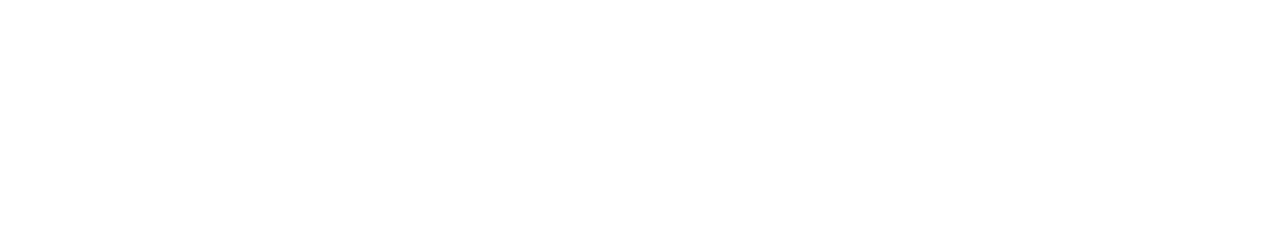
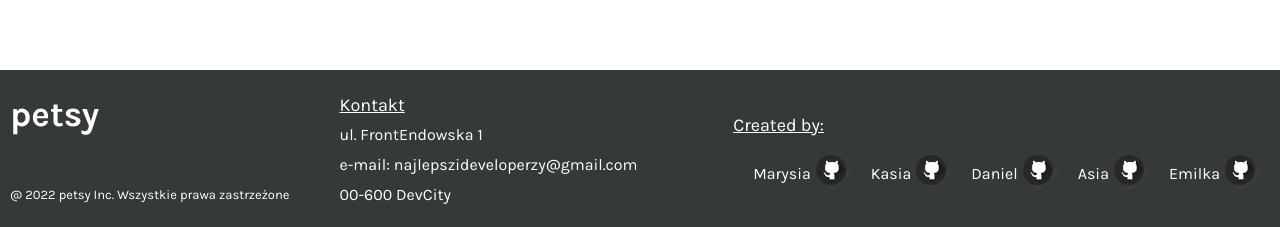
Before and after one commit to infoshareacademy/jfddr5-bez-nazwy, a React (Create React App) app: page / in a window 1280 px wide. Shown: the part 930-1157 px from the top of the page. Before the commit the page ends 800 px from the top, so only its background shows below. Built offline with nearby package versions, Linux system fonts and the light colour scheme; no server answers; the database is empty.

Commit message:
add footer almost done

```diff
--- a/src/App.js
+++ b/src/App.js
@@ -12,6 +12,7 @@
 import { modalDisplayContext } from "./contexts/ModalDisplayContext";
 import { serviceItemContext } from "./contexts/ServiceItemContext";
 import { businessItemContext } from "./contexts/BusinessItemContext";
+import Footer from "./components/Footer/Footer";
 
 function App() {
 	//USE STATES
@@ -122,6 +123,7 @@
 									/>
 								)}
 							</Routes>
+							<Footer />
 						</modalDisplayContext.Provider>
 					</businessItemContext.Provider>
 				</serviceItemContext.Provider>
--- a/src/components/Footer/Footer.js
+++ b/src/components/Footer/Footer.js
@@ -1,5 +1,62 @@
+import styles from "./Footer.module.css";
+import githublogo from "./images/github.png";
+
 const Footer = () => {
-	return <div></div>;
+	return (
+		<>
+		<div style={{height: "1000px"}}></div>
+		<div className={styles.container}>
+			<div className={styles.left}>
+				<div>
+					<div className={styles.box}>
+						<div className={styles.mark}>petsy</div>
+						<div className={styles.aboutus}>
+
+						</div>
+					</div>
+					<div className={styles.rights}>
+						<a href=""></a>@ 2022 petsy Inc. Wszystkie prawa
+						zastrzeżone
+					</div>
+				</div>
+				<div className={styles.info}>
+					<div className={styles.contact}>Kontakt</div>
+					<div>ul. FrontEndowska 1</div>
+					<div>e-mail: najlepszideveloperzy@gmail.com</div>
+					<div>00-600 DevCity</div>
+				</div>
+			</div>
+
+			<div className={styles.right}>
+				<div className={styles.creators}>
+					<div className={styles.created}>Created by:</div>
+					<div className={styles.github}>
+						<span className={styles.author}>Marysia</span>
+						<a href="https://github.com/drozdowska-maria" target="blank">
+							<img src={githublogo}></img>
+						</a>
+						<span className={styles.author}>Kasia</span>
+						<a href="">
+							<img src={githublogo}></img>
+						</a>
+						<span className={styles.author}>Daniel</span>
+						<a href="">
+							<img src={githublogo}></img>
+						</a>
+						<span className={styles.author}>Asia</span>
+						<a href="">
+							<img src={githublogo}></img>
+						</a>
+						<span className={styles.author}>Emilka</span>
+						<a href="">
+							<img src={githublogo}></img>
+						</a>
+					</div>
+				</div>
+			</div>
+		</div>
+		</>
+	);
 };
 
 export default Footer;
--- /dev/null
+++ b/src/components/Footer/Footer.module.css
@@ -0,0 +1,83 @@
+.container {
+	display: flex;
+	flex-direction: row;
+	width: auto;
+	height: auto;
+	background-color: var(--black);
+	justify-content: space-between;
+	font: inherit;
+	color: var(--white);
+	line-height: 30px;
+
+}
+
+.left {
+	display: flex;
+	flex-direction: row;
+	margin: 20px 0px 20px 0px;
+}
+
+.box {
+	display: flex;
+	flex-direction: row;
+}
+
+.mark {
+	cursor: pointer;
+	font-size: 35px;
+	margin: 10px 30px 50px 10px;
+	font-weight: 800;
+}
+
+.rights {
+	font-size: small;
+	margin-left: 10px;
+}
+
+.info {
+	display: flex;
+	flex-direction: column;
+	margin-left: 50px;
+}
+
+.right {
+	display: flex;
+	justify-content: flex-end;
+	margin: 20px 20px 20px 0px;
+}
+
+.created {
+	margin-left: 43%;
+	text-decoration: underline;
+	font-size: 18px;
+	margin: 20px 0px 10px 0px;
+}
+
+.creators {
+	display: flex;
+	flex-direction: column;
+}
+
+.github {
+	display: flex;
+	flex-direction: row;
+}
+
+.author {
+	margin: 9px 0px 0px 20px;
+}
+
+img {
+	width: 40px;
+}
+
+.contact {
+	font-size: 18px;
+	text-decoration: underline;
+}
+
+.aboutus {
+	margin-top: 13px;
+	text-decoration: underline;
+	cursor: pointer;
+}
--- a/src/index.js
+++ b/src/index.js
@@ -2,6 +2,9 @@
 import ReactDOM from "react-dom";
 import { BrowserRouter } from "react-router-dom";
 import App from "./App";
+import Footer from "./components/Footer/Footer.js"
+
+
 
 ReactDOM.render(
 	<React.StrictMode>
```
Also changed, not shown: src/components/Footer/images/github.png (added).
